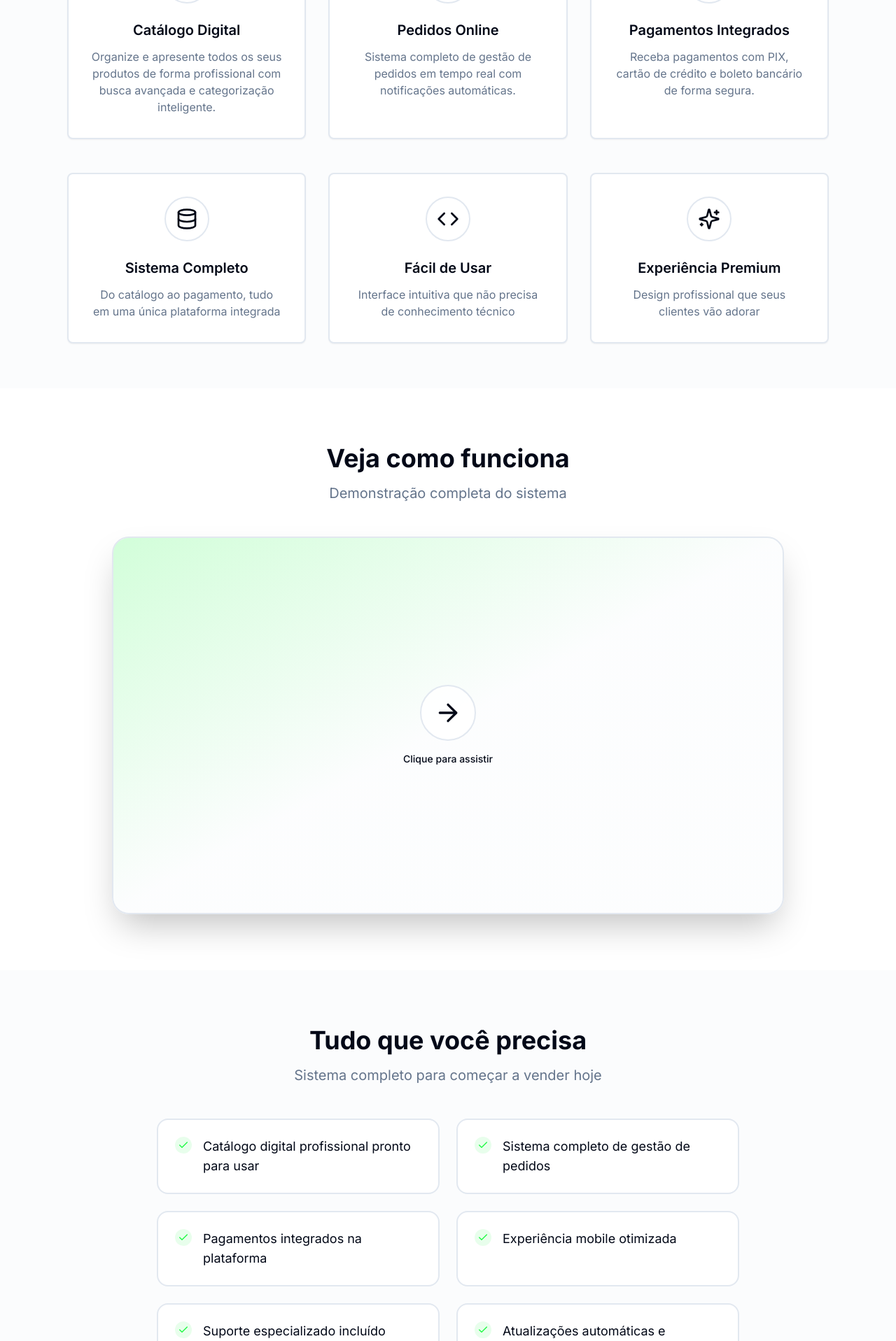
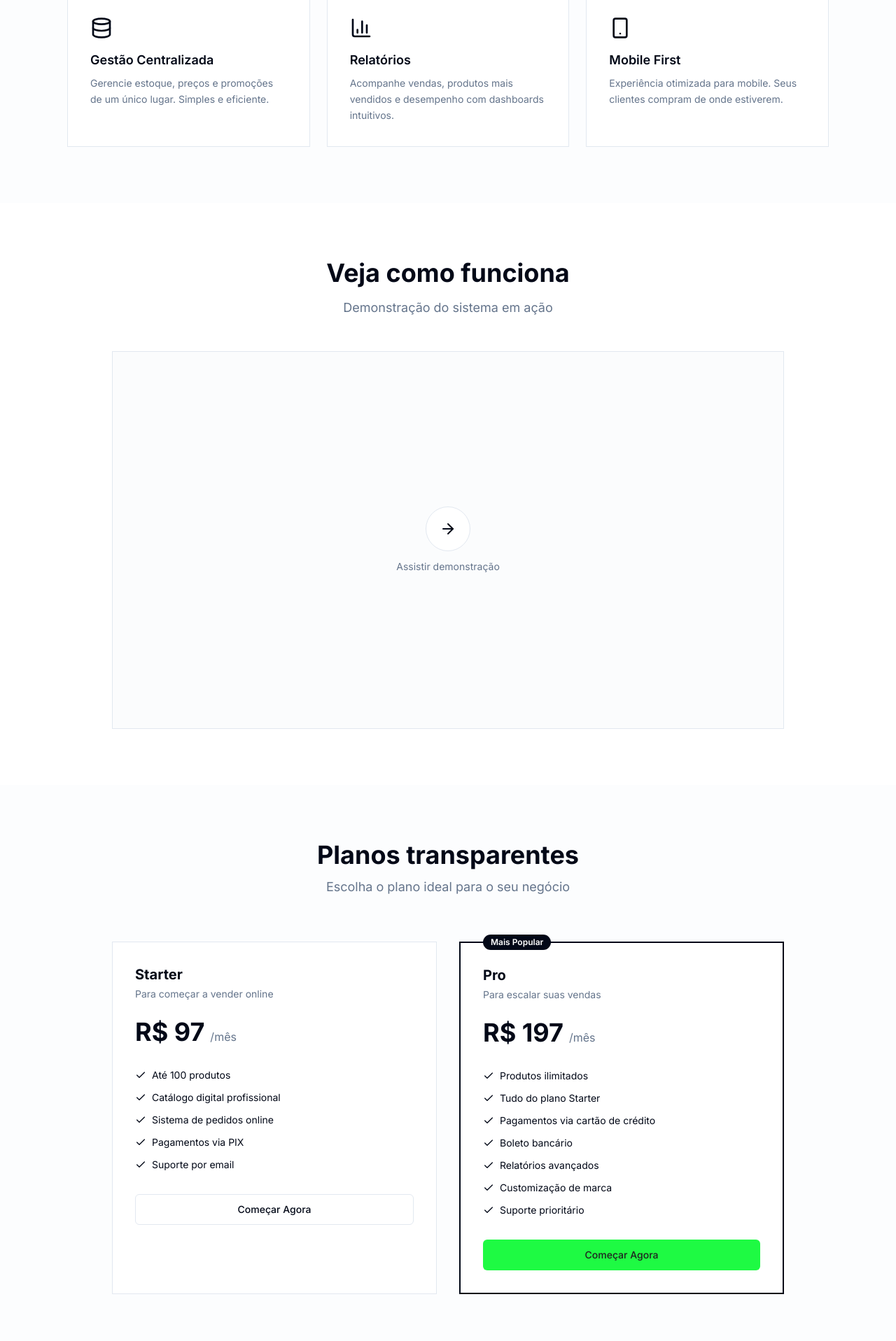
Before and after one commit to skedgehub/elegant-shop-builder-saas, a React (Vite) app: page / in a window 1280 px wide. Shown: the part 880-2797 px from the top of the page at 70% size. Built offline with nearby package versions, Linux system fonts and the light colour scheme; what openapi-fetch, openapi-react-query would draw is missing.

Commit message:
Refactor: Update pricing and design

```diff
--- a/src/pages/Index.tsx
+++ b/src/pages/Index.tsx
@@ -2,10 +2,6 @@ import { Button } from "@/components/ui/button";
 import { Badge } from "@/components/ui/badge";
 import {
   Card,
-  CardContent,
-  CardDescription,
-  CardHeader,
-  CardTitle,
 } from "@/components/ui/card";
 import {
   Check,
@@ -13,9 +9,9 @@ import {
   Package,
   ShoppingCart,
   CreditCard,
-  Sparkles,
   Database,
-  Code,
+  BarChart3,
+  Smartphone,
 } from "lucide-react";
 import { Link } from "react-router-dom";
 import { useState, useEffect } from "react";
@@ -38,44 +34,50 @@ const Index = () => {
     }
   }, []);
 
-  const features = [
+  const products = [
     {
       icon: Package,
       title: "Catálogo Digital",
-      description: "Organize e apresente todos os seus produtos de forma profissional com busca avançada e categorização inteligente."
+      description: "Organize seus produtos de forma profissional com busca avançada e categorização inteligente."
     },
     {
       icon: ShoppingCart,
       title: "Pedidos Online",
-      description: "Sistema completo de gestão de pedidos em tempo real com notificações automáticas."
+      description: "Gestão completa de pedidos em tempo real com notificações automáticas para você e seus clientes."
     },
     {
       icon: CreditCard,
-      title: "Pagamentos Integrados",
-      description: "Receba pagamentos com PIX, cartão de crédito e boleto bancário de forma segura."
+      title: "Pagamentos",
+      description: "Receba pagamentos com PIX, cartão de crédito e boleto. Tudo integrado na plataforma."
+    },
+    {
+      icon: Database,
+      title: "Gestão Centralizada",
+      description: "Gerencie estoque, preços e promoções de um único lugar. Simples e eficiente."
+    },
+    {
+      icon: BarChart3,
+      title: "Relatórios",
+      description: "Acompanhe vendas, produtos mais vendidos e desempenho com dashboards intuitivos."
+    },
+    {
+      icon: Smartphone,
+      title: "Mobile First",
+      description: "Experiência otimizada para mobile. Seus clientes compram de onde estiverem."
     }
-  ];
-
-  const benefits = [
-    "Catálogo digital profissional pronto para usar",
-    "Sistema completo de gestão de pedidos",
-    "Pagamentos integrados na plataforma",
-    "Experiência mobile otimizada",
-    "Suporte especializado incluído",
-    "Atualizações automáticas e gratuitas"
   ];
 
   return (
     <div className="min-h-screen bg-background">
       {/* Header */}
-      <header className="border-b bg-background/95 backdrop-blur-sm sticky top-0 z-50">
+      <header className="border-b sticky top-0 z-50 bg-background">
         <div className="container mx-auto px-6 py-4">
           <div className="flex items-center justify-between">
             <Link to="/" className="flex items-center space-x-2">
-              <div className="h-8 w-8 bg-foreground rounded-lg flex items-center justify-center">
+              <div className="h-8 w-8 bg-foreground rounded flex items-center justify-center">
                 <span className="text-background font-bold text-sm">W</span>
               </div>
-              <span className="text-xl font-semibold text-foreground">Wibbo</span>
+              <span className="text-xl font-semibold">Wibbo</span>
             </Link>
 
             <div className="flex items-center space-x-3">
@@ -83,7 +85,7 @@ const Index = () => {
                 <Button variant="ghost" size="sm">Entrar</Button>
               </Link>
               <Link to="/register">
-                <Button size="sm" className="rounded-full">Começar Grátis</Button>
+                <Button size="sm">Começar Grátis</Button>
               </Link>
             </div>
           </div>
@@ -91,79 +93,49 @@ const Index = () => {
       </header>
 
       {/* Hero Section */}
-      <section className="py-20 px-6">
-        <div className="container mx-auto max-w-5xl text-center">
-          <div className="inline-flex items-center gap-2 px-4 py-2 rounded-full border mb-8">
-            <Sparkles className="h-4 w-4" />
-            <span className="text-sm">Sistema completo de vendas online</span>
-          </div>
-
-          <h1 className="text-5xl md:text-7xl font-bold mb-6 leading-tight">
-            Catálogo Digital.
+      <section className="py-24 px-6">
+        <div className="container mx-auto max-w-4xl text-center">
+          <h1 className="text-5xl md:text-6xl font-bold mb-6 leading-tight tracking-tight">
+            Sistema completo de
             <br />
-            <span className="italic font-light">Vendas na Nuvem.</span>
+            catálogo e vendas online
           </h1>
 
           <p className="text-xl text-muted-foreground mb-10 max-w-2xl mx-auto">
-            Wibbo unifica catálogo digital com sistema de pagamentos integrado.
-            Crie sua loja online que vende localmente e escala globalmente.
+            Catálogo digital profissional + pedidos online + pagamentos integrados.
+            Tudo em uma única plataforma.
           </p>
 
           <Link to="/register">
-            <Button size="lg" className="rounded-full text-lg px-8 h-14">
+            <Button size="lg" className="h-12 px-8">
               Começar Grátis
-              <ArrowRight className="ml-2 h-5 w-5" />
+              <ArrowRight className="ml-2 h-4 w-4" />
             </Button>
           </Link>
         </div>
       </section>
 
-      {/* Mission Section */}
-      <section className="py-16 px-6 bg-muted/30">
+      {/* Products Grid */}
+      <section className="py-20 px-6 bg-muted/20">
         <div className="container mx-auto max-w-6xl">
-          <h2 className="text-3xl md:text-4xl font-semibold text-center mb-16">
-            Nossa missão é transformar vendas online em
-          </h2>
-
-          <div className="grid md:grid-cols-3 gap-8 mb-12">
-            {features.map((feature, index) => {
-              const Icon = feature.icon;
+          <div className="grid md:grid-cols-3 gap-6">
+            {products.map((product, index) => {
+              const Icon = product.icon;
               return (
-                <Card key={index} className="border-2 text-center p-8 hover:shadow-lg transition-shadow">
-                  <div className="inline-flex h-16 w-16 items-center justify-center rounded-full border-2 mb-6">
+                <div
+                  key={index}
+                  className="bg-background border p-8 hover:shadow-sm transition-shadow"
+                >
+                  <div className="mb-4">
                     <Icon className="h-8 w-8" />
                   </div>
-                  <h3 className="text-xl font-semibold mb-3">{feature.title}</h3>
-                  <p className="text-muted-foreground">{feature.description}</p>
-                </Card>
+                  <h3 className="text-lg font-semibold mb-2">{product.title}</h3>
+                  <p className="text-sm text-muted-foreground leading-relaxed">
+                    {product.description}
+                  </p>
+                </div>
               );
             })}
-          </div>
-
-          <div className="grid md:grid-cols-3 gap-8">
-            <Card className="border-2 text-center p-8">
-              <div className="inline-flex h-16 w-16 items-center justify-center rounded-full border-2 mb-6">
-                <Database className="h-8 w-8" />
-              </div>
-              <h3 className="text-xl font-semibold mb-3">Sistema Completo</h3>
-              <p className="text-muted-foreground">Do catálogo ao pagamento, tudo em uma única plataforma integrada</p>
-            </Card>
-
-            <Card className="border-2 text-center p-8">
-              <div className="inline-flex h-16 w-16 items-center justify-center rounded-full border-2 mb-6">
-                <Code className="h-8 w-8" />
-              </div>
-              <h3 className="text-xl font-semibold mb-3">Fácil de Usar</h3>
-              <p className="text-muted-foreground">Interface intuitiva que não precisa de conhecimento técnico</p>
-            </Card>
-
-            <Card className="border-2 text-center p-8">
-              <div className="inline-flex h-16 w-16 items-center justify-center rounded-full border-2 mb-6">
-                <Sparkles className="h-8 w-8" />
-              </div>
-              <h3 className="text-xl font-semibold mb-3">Experiência Premium</h3>
-              <p className="text-muted-foreground">Design profissional que seus clientes vão adorar</p>
-            </Card>
           </div>
         </div>
       </section>
@@ -172,92 +144,69 @@ const Index = () => {
       <section className="py-20 px-6">
         <div className="container mx-auto max-w-5xl">
           <div className="text-center mb-12">
-            <h2 className="text-4xl font-bold mb-4">Veja como funciona</h2>
-            <p className="text-xl text-muted-foreground">Demonstração completa do sistema</p>
+            <h2 className="text-3xl md:text-4xl font-bold mb-4">Veja como funciona</h2>
+            <p className="text-lg text-muted-foreground">Demonstração do sistema em ação</p>
           </div>
 
-          <div className="relative aspect-video rounded-3xl overflow-hidden border-2 shadow-2xl">
-            <div className="absolute inset-0 bg-gradient-to-br from-primary/20 via-secondary/20 to-accent/20 flex items-center justify-center">
+          <div className="relative aspect-video border overflow-hidden bg-muted/30">
+            <div className="absolute inset-0 flex items-center justify-center">
               <div className="text-center">
-                <div className="inline-flex h-20 w-20 items-center justify-center rounded-full bg-background/90 border-2 mb-4 cursor-pointer hover:scale-110 transition-transform">
-                  <ArrowRight className="h-10 w-10" />
+                <div className="inline-flex h-16 w-16 items-center justify-center rounded-full bg-background border mb-3 cursor-pointer hover:bg-muted transition-colors">
+                  <ArrowRight className="h-6 w-6" />
                 </div>
-                <p className="text-sm font-medium">Clique para assistir</p>
+                <p className="text-sm text-muted-foreground">Assistir demonstração</p>
               </div>
             </div>
           </div>
         </div>
       </section>
 
-      {/* Benefits Section */}
-      <section className="py-20 px-6 bg-muted/30">
-        <div className="container mx-auto max-w-4xl">
-          <div className="text-center mb-12">
-            <h2 className="text-4xl font-bold mb-4">Tudo que você precisa</h2>
-            <p className="text-xl text-muted-foreground">Sistema completo para começar a vender hoje</p>
-          </div>
-
-          <div className="grid md:grid-cols-2 gap-6">
-            {benefits.map((benefit, index) => (
-              <div key={index} className="flex items-start gap-4 p-6 rounded-2xl border-2 bg-background">
-                <div className="flex-shrink-0">
-                  <div className="h-6 w-6 rounded-full bg-primary/10 flex items-center justify-center">
-                    <Check className="h-4 w-4 text-primary" />
-                  </div>
-                </div>
-                <p className="text-lg">{benefit}</p>
-              </div>
-            ))}
-          </div>
-        </div>
-      </section>
-
       {/* Pricing Section */}
-      <section className="py-20 px-6">
-        <div className="container mx-auto max-w-6xl">
+      <section className="py-20 px-6 bg-muted/20">
+        <div className="container mx-auto max-w-5xl">
           <div className="text-center mb-16">
-            <h2 className="text-4xl md:text-5xl font-bold mb-4">
-              Planos simples e transparentes
+            <h2 className="text-3xl md:text-4xl font-bold mb-3">
+              Planos transparentes
             </h2>
-            <p className="text-xl text-muted-foreground">
+            <p className="text-lg text-muted-foreground">
               Escolha o plano ideal para o seu negócio
             </p>
           </div>
 
-          <div className="grid md:grid-cols-2 gap-8 max-w-5xl mx-auto">
+          <div className="grid md:grid-cols-2 gap-8">
             {/* Starter Plan */}
-            <Card className="border-2 p-8 hover:shadow-lg transition-shadow">
+            <div className="bg-background border p-8">
               <div className="mb-6">
-                <h3 className="text-2xl font-bold mb-2">Starter</h3>
-                <p className="text-muted-foreground">Para começar a vender online</p>
+                <h3 className="text-xl font-bold mb-1">Starter</h3>
+                <p className="text-sm text-muted-foreground">Para começar a vender online</p>
               </div>
 
               <div className="mb-8">
                 <div className="flex items-baseline gap-2">
-                  <span className="text-5xl font-bold">R$ 97</span>
+                  <span className="text-4xl font-bold">R$ 97</span>
                   <span className="text-muted-foreground">/mês</span>
                 </div>
               </div>
 
-              <ul className="space-y-4 mb-8">
-                <li className="flex items-start gap-3">
-                  <Check className="h-5 w-5 text-primary mt-0.5 flex-shrink-0" />
+              <ul className="space-y-3 mb-8 text-sm">
+                <li className="flex items-start gap-2">
+                  <Check className="h-4 w-4 mt-0.5 flex-shrink-0" />
                   <span>Até 100 produtos</span>
                 </li>
-                <li className="flex items-start gap-3">
-                  <Check className="h-5 w-5 text-primary mt-0.5 flex-shrink-0" />
+                <li className="flex items-start gap-2">
+                  <Check className="h-4 w-4 mt-0.5 flex-shrink-0" />
                   <span>Catálogo digital profissional</span>
                 </li>
-                <li className="flex items-start gap-3">
-                  <Check className="h-5 w-5 text-primary mt-0.5 flex-shrink-0" />
+                <li className="flex items-start gap-2">
+                  <Check className="h-4 w-4 mt-0.5 flex-shrink-0" />
                   <span>Sistema de pedidos online</span>
                 </li>
-                <li className="flex items-start gap-3">
-                  <Check className="h-5 w-5 text-primary mt-0.5 flex-shrink-0" />
+                <li className="flex items-start gap-2">
+                  <Check className="h-4 w-4 mt-0.5 flex-shrink-0" />
                   <span>Pagamentos via PIX</span>
                 </li>
-                <li className="flex items-start gap-3">
-                  <Check className="h-5 w-5 text-primary mt-0.5 flex-shrink-0" />
+                <li className="flex items-start gap-2">
+                  <Check className="h-4 w-4 mt-0.5 flex-shrink-0" />
                   <span>Suporte por email</span>
                 </li>
               </ul>
@@ -267,54 +216,54 @@ const Index = () => {
                   Começar Agora
                 </Button>
               </Link>
-            </Card>
+            </div>
 
             {/* Pro Plan */}
-            <Card className="border-2 border-primary p-8 hover:shadow-lg transition-shadow relative">
-              <Badge className="absolute -top-3 left-1/2 -translate-x-1/2">
+            <div className="bg-background border-2 border-foreground p-8 relative">
+              <Badge className="absolute -top-3 left-8 bg-foreground text-background">
                 Mais Popular
               </Badge>
 
               <div className="mb-6">
-                <h3 className="text-2xl font-bold mb-2">Pro</h3>
-                <p className="text-muted-foreground">Para escalar suas vendas</p>
+                <h3 className="text-xl font-bold mb-1">Pro</h3>
+                <p className="text-sm text-muted-foreground">Para escalar suas vendas</p>
               </div>
 
               <div className="mb-8">
                 <div className="flex items-baseline gap-2">
-                  <span className="text-5xl font-bold">R$ 197</span>
+                  <span className="text-4xl font-bold">R$ 197</span>
                   <span className="text-muted-foreground">/mês</span>
                 </div>
               </div>
 
-              <ul className="space-y-4 mb-8">
-                <li className="flex items-start gap-3">
-                  <Check className="h-5 w-5 text-primary mt-0.5 flex-shrink-0" />
-                  <span className="font-medium">Produtos ilimitados</span>
+              <ul className="space-y-3 mb-8 text-sm">
+                <li className="flex items-start gap-2">
+                  <Check className="h-4 w-4 mt-0.5 flex-shrink-0" />
+                  <span>Produtos ilimitados</span>
                 </li>
-                <li className="flex items-start gap-3">
-                  <Check className="h-5 w-5 text-primary mt-0.5 flex-shrink-0" />
+                <li className="flex items-start gap-2">
+                  <Check className="h-4 w-4 mt-0.5 flex-shrink-0" />
                   <span>Tudo do plano Starter</span>
                 </li>
-                <li className="flex items-start gap-3">
-                  <Check className="h-5 w-5 text-primary mt-0.5 flex-shrink-0" />
-                  <span className="font-medium">Pagamentos via cartão de crédito</span>
+                <li className="flex items-start gap-2">
+                  <Check className="h-4 w-4 mt-0.5 flex-shrink-0" />
+                  <span>Pagamentos via cartão de crédito</span>
                 </li>
-                <li className="flex items-start gap-3">
-                  <Check className="h-5 w-5 text-primary mt-0.5 flex-shrink-0" />
-                  <span className="font-medium">Boleto bancário</span>
+                <li className="flex items-start gap-2">
+                  <Check className="h-4 w-4 mt-0.5 flex-shrink-0" />
+                  <span>Boleto bancário</span>
                 </li>
-                <li className="flex items-start gap-3">
-                  <Check className="h-5 w-5 text-primary mt-0.5 flex-shrink-0" />
+                <li className="flex items-start gap-2">
+                  <Check className="h-4 w-4 mt-0.5 flex-shrink-0" />
                   <span>Relatórios avançados</span>
                 </li>
-                <li className="flex items-start gap-3">
-                  <Check className="h-5 w-5 text-primary mt-0.5 flex-shrink-0" />
+                <li className="flex items-start gap-2">
+                  <Check className="h-4 w-4 mt-0.5 flex-shrink-0" />
                   <span>Customização de marca</span>
                 </li>
-                <li className="flex items-start gap-3">
-                  <Check className="h-5 w-5 text-primary mt-0.5 flex-shrink-0" />
-                  <span className="font-medium">Suporte prioritário</span>
+                <li className="flex items-start gap-2">
+                  <Check className="h-4 w-4 mt-0.5 flex-shrink-0" />
+                  <span>Suporte prioritário</span>
                 </li>
               </ul>
 
@@ -323,24 +272,24 @@ const Index = () => {
                   Começar Agora
                 </Button>
               </Link>
-            </Card>
+            </div>
           </div>
         </div>
       </section>
 
       {/* CTA Section */}
       <section className="py-20 px-6">
-        <div className="container mx-auto max-w-4xl text-center">
-          <h2 className="text-4xl md:text-6xl font-bold mb-6">
+        <div className="container mx-auto max-w-3xl text-center">
+          <h2 className="text-3xl md:text-4xl font-bold mb-4">
             Pronto para começar?
           </h2>
-          <p className="text-xl text-muted-foreground mb-10 max-w-2xl mx-auto">
-            Crie seu catálogo digital agora e comece a receber pedidos e pagamentos em minutos
+          <p className="text-lg text-muted-foreground mb-8">
+            Crie seu catálogo e comece a vender em minutos
           </p>
           <Link to="/register">
-            <Button size="lg" className="rounded-full text-lg px-10 h-14">
+            <Button size="lg" className="h-12 px-8">
               Criar Conta Grátis
-              <ArrowRight className="ml-2 h-5 w-5" />
+              <ArrowRight className="ml-2 h-4 w-4" />
             </Button>
           </Link>
         </div>
@@ -352,8 +301,8 @@ const Index = () => {
           <div className="grid md:grid-cols-4 gap-8 mb-8">
             <div>
               <div className="flex items-center space-x-2 mb-4">
-                <div className="h-8 w-8 bg-foreground rounded-lg flex items-center justify-center">
-                  <span className="text-background font-bold text-sm">W</span>
+                <div className="h-7 w-7 bg-foreground rounded flex items-center justify-center">
+                  <span className="text-background font-bold text-xs">W</span>
                 </div>
                 <span className="font-semibold">Wibbo</span>
               </div>
@@ -362,21 +311,21 @@ const Index = () => {
               </p>
             </div>
             <div>
-              <h4 className="font-semibold mb-3">Produto</h4>
+              <h4 className="font-semibold mb-3 text-sm">Produto</h4>
               <ul className="space-y-2 text-sm text-muted-foreground">
                 <li><a href="#" className="hover:text-foreground transition-colors">Recursos</a></li>
-                <li><a href="#" className="hover:text-foreground transition-colors">Demo</a></li>
+                <li><a href="#" className="hover:text-foreground transition-colors">Preços</a></li>
               </ul>
             </div>
             <div>
-              <h4 className="font-semibold mb-3">Empresa</h4>
+              <h4 className="font-semibold mb-3 text-sm">Empresa</h4>
               <ul className="space-y-2 text-sm text-muted-foreground">
                 <li><a href="#" className="hover:text-foreground transition-colors">Sobre</a></li>
                 <li><a href="#" className="hover:text-foreground transition-colors">Contato</a></li>
               </ul>
             </div>
             <div>
-              <h4 className="font-semibold mb-3">Suporte</h4>
+              <h4 className="font-semibold mb-3 text-sm">Suporte</h4>
               <ul className="space-y-2 text-sm text-muted-foreground">
                 <li><a href="#" className="hover:text-foreground transition-colors">Ajuda</a></li>
                 <li><Link to="/login" className="hover:text-foreground transition-colors">Acessar</Link></li>
```
